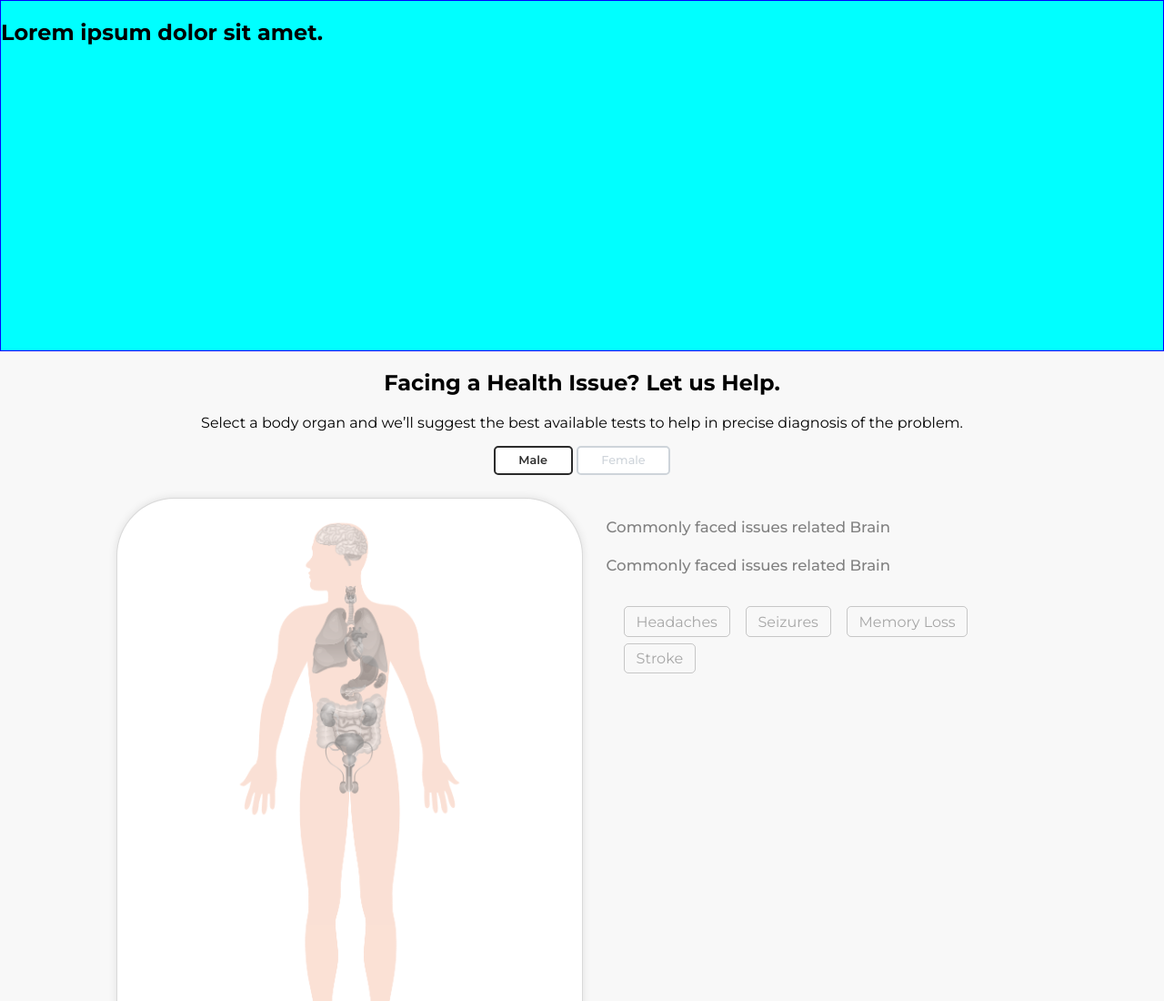
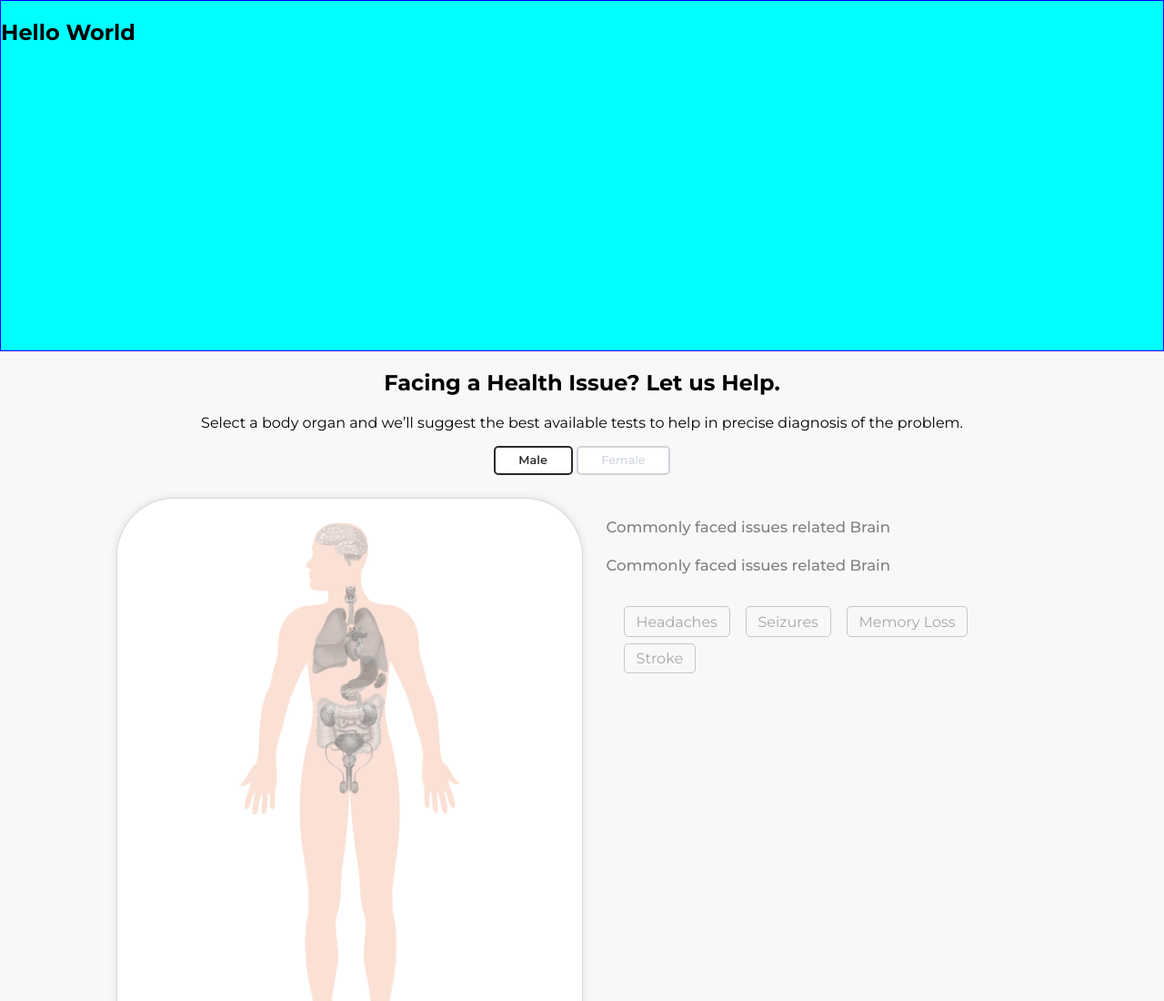
Before and after one commit to MonojitWASS/organs, a plain HTML site: page index.html in a window 1280 px wide. Shown: the top 1100 px of the page at 91% size. Drawn offline with Linux system fonts and the light colour scheme.

Commit message:
New change

```diff
--- a/index.html
+++ b/index.html
@@ -10,7 +10,7 @@
 </head>
 <body>
     <section class="exp">
-        <h1>Lorem ipsum dolor sit amet.</h1>
+        <h1>Hello World</h1>
 
      </section>
 
```
